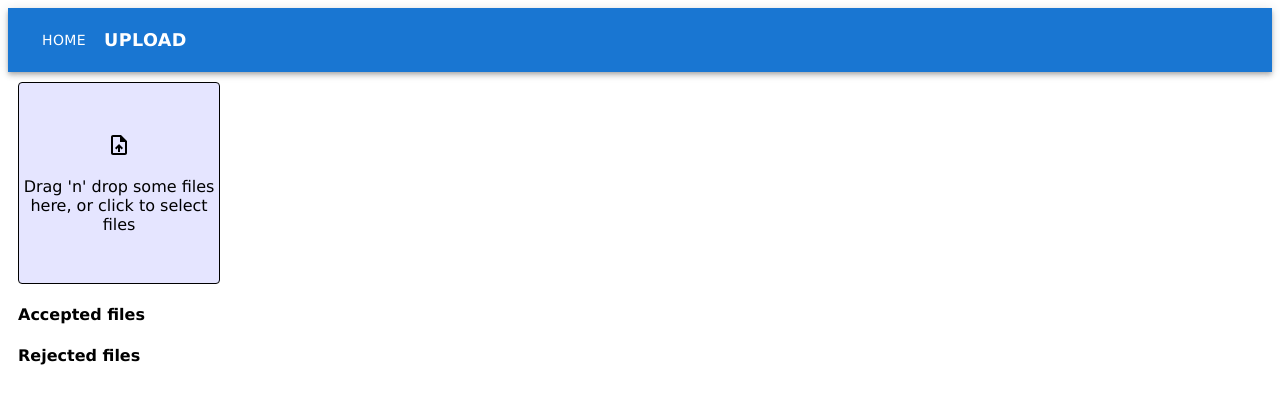
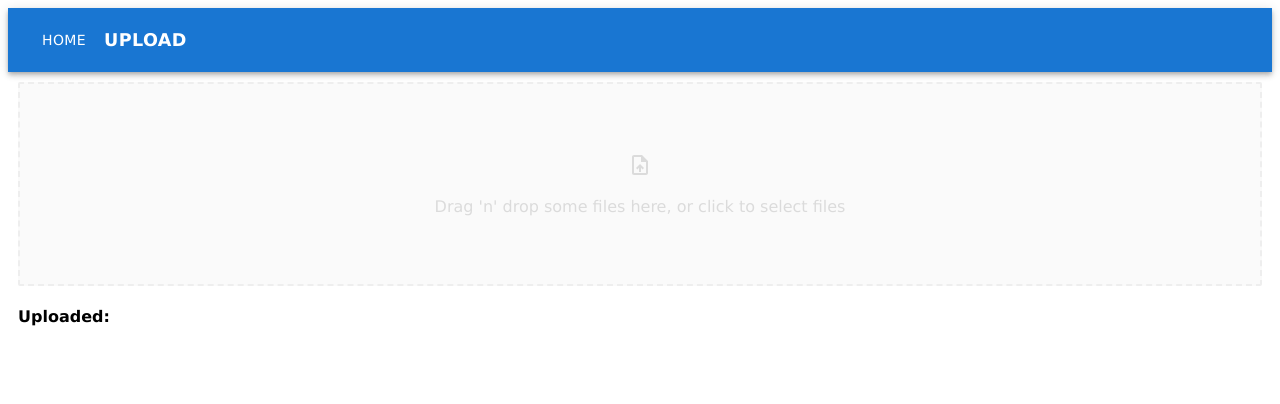
Before and after one commit to Dark-Hippo/scorm-tool-ui, a React (Vite) app: page /upload in a window 1280 px wide. Shown: the top 404 px of the page. Built offline with nearby package versions, Linux system fonts and the light colour scheme.

Commit message:
Styling for file uploader

```diff
--- a/src/FileUploader.css
+++ b/src/FileUploader.css
@@ -1,11 +1,33 @@
-.file-upload {
-  border: solid 1px #000;
-  border-radius: 4px;
-  background-color: rgba(0, 0, 255, 0.1);
+.upload-container .file-upload {
+  border: dashed 2px #eee;
+  border-radius: 2px;
+  background-color: #fafafa;
   height: 200px;
-  width: 200px;
+  margin-top: 10px;
   display: flex;
   align-items: center;
   text-align: center;
+  justify-content: center;
   font-family: 'Courier New', Courier, monospace;
+  color: #dbdbdb;
 }
+
+.upload-container .uploaded-files {
+  list-style-type: none;
+  padding-inline-start: 20px;
+}
+
+.upload-container .uploaded-files p {
+  display: flex;
+  align-items: center;
+}
+
+.upload-container .uploaded-files .success {
+  color: #008000;
+  margin-right: 10px;
+}
+
+.upload-container .uploaded-files .fail {
+  color: #ff0000;
+  margin-right: 10px;
+}
--- a/src/FileUploader.tsx
+++ b/src/FileUploader.tsx
@@ -1,8 +1,9 @@
-import { Button, Link } from '@mui/material';
-import UploadFileIcon from '@mui/icons-material/UploadFile';
+import { Box, Button, Link } from '@mui/material';
+import { UploadFile, DoneSharp, CancelOutlined } from '@mui/icons-material';
 import { useState, useCallback } from 'react';
-import { useDropzone } from 'react-dropzone';
+import { FileRejection, FileWithPath, useDropzone } from 'react-dropzone';
 import './FileUploader.css';
+import { file } from 'jszip';
 
 const server = 'http://localhost:3000';
 
@@ -21,9 +22,35 @@ const SendToServer = async (file: File) => {
 
 export const FileUploader = () => {
   const [address, setAddress] = useState('');
-  const onDrop = useCallback((acceptedFiles: File[]) => {
-    console.log(acceptedFiles);
-  }, []);
+  const [files, setFiles] = useState<JSX.Element[]>([]);
+
+  const onDrop = useCallback(
+    (acceptedFiles: FileWithPath[], fileRejections: FileRejection[]) => {
+      const acceptedItems = acceptedFiles.map((file: FileWithPath) => (
+        <li key={file.path}>
+          <p>
+            <DoneSharp className="success" /> {file.name}
+          </p>
+        </li>
+      ));
+
+      const rejectedItems = fileRejections.map((rejection: FileRejection) => {
+        const file: FileWithPath = rejection.file;
+        return (
+          <li key={file.path}>
+            <p>
+              <CancelOutlined className="fail" /> {file.name}
+            </p>
+          </li>
+        );
+      });
+
+      const fileItems = [...acceptedItems, ...rejectedItems];
+      setFiles(fileItems);
+    },
+    []
+  );
+
   const {
     acceptedFiles,
     fileRejections,
@@ -34,25 +61,6 @@ export const FileUploader = () => {
     onDrop,
     accept: { 'application/zip': [], 'application/x-zip-compressed': [] },
   });
-
-  const acceptedFileItems = acceptedFiles.map((file: any) => (
-    <li key={file.path}>
-      {file.path} - {file.size} bytes
-    </li>
-  ));
-
-  const fileRejectionItems = fileRejections.map(
-    ({ file, errors }: { file: any; errors: any }) => (
-      <li key={file.path}>
-        {file.path} - {file.size} bytes ({file.type})
-        <ul>
-          {errors.map((e: any) => (
-            <li key={e.code}>{e.message}</li>
-          ))}
-        </ul>
-      </li>
-    )
-  );
 
   const handleFileUpload = async (e: React.ChangeEvent<HTMLInputElement>) => {
     const JSZip = require('jszip');
@@ -78,6 +86,7 @@ export const FileUploader = () => {
   };
 
   return (
+    <Box sx={{ flexGrow: 1 }}>
       <section className="upload-container">
         <div className="file-upload" {...getRootProps()}>
           <input {...getInputProps()} />
@@ -86,17 +95,15 @@ export const FileUploader = () => {
           ) : (
             <div>
               <p>
-              <UploadFileIcon />
+                <UploadFile />
               </p>
               <p>Drag 'n' drop some files here, or click to select files</p>
             </div>
           )}
         </div>
         <aside>
-        <h4>Accepted files</h4>
-        <ul>{acceptedFileItems}</ul>
-        <h4>Rejected files</h4>
-        <ul>{fileRejectionItems}</ul>
+          <h4>Uploaded:</h4>
+          <ul className="uploaded-files">{files}</ul>
         </aside>
         <div>
           <Link href={address} target="_blank" hidden={!address}>
@@ -104,5 +111,6 @@ export const FileUploader = () => {
           </Link>
         </div>
       </section>
+    </Box>
   );
 };
```
Lines whose indentation alone changed are shown as unchanged.
